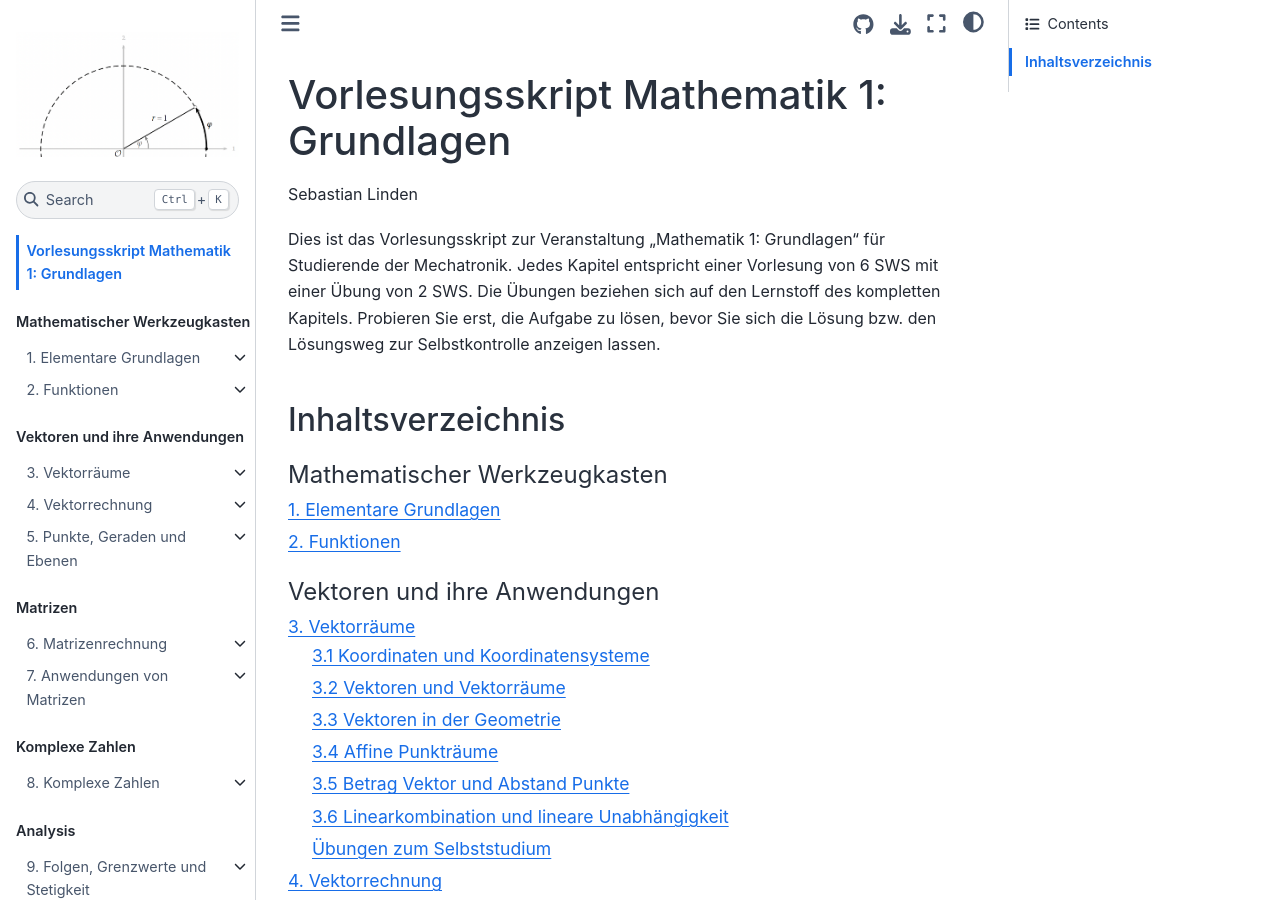
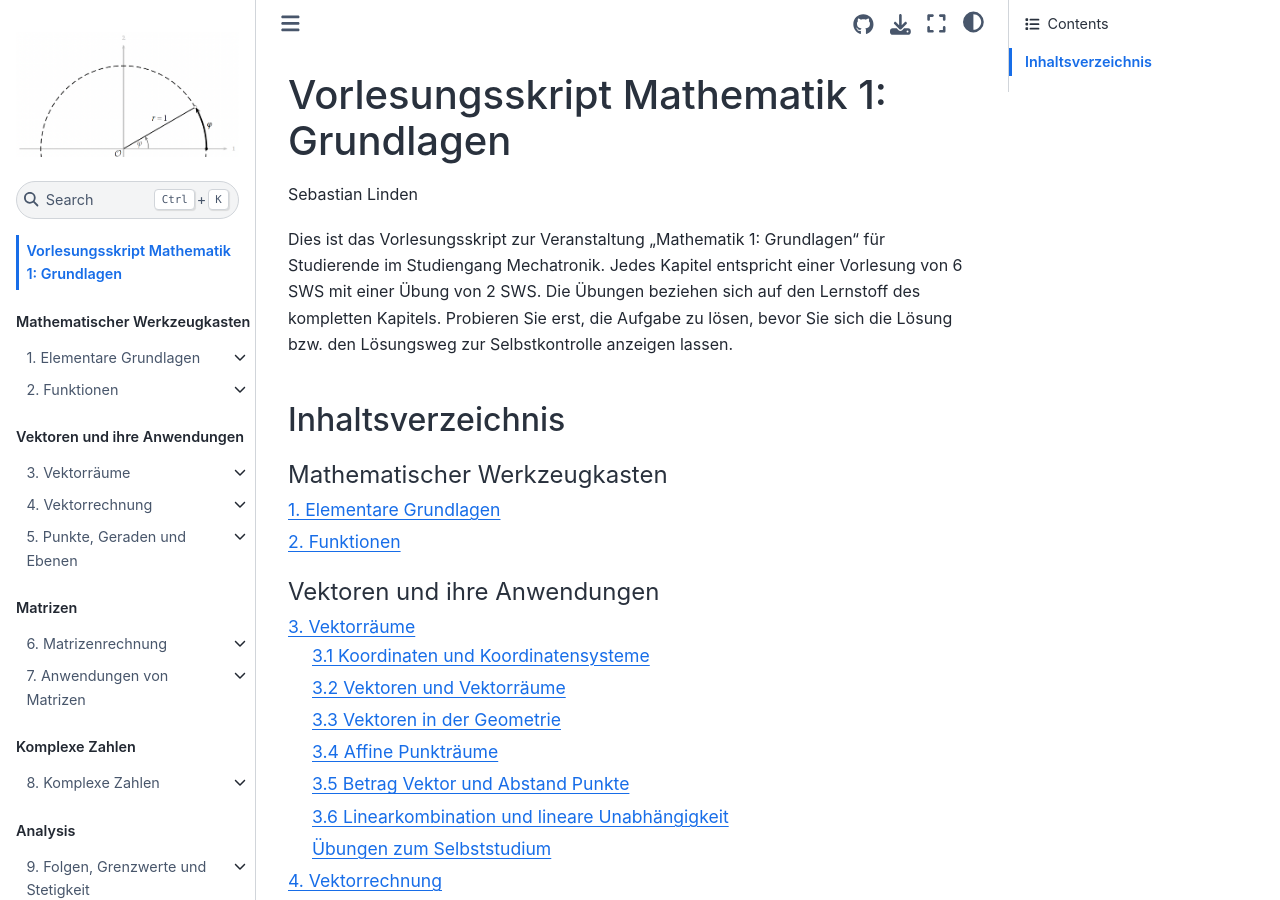
Before and after one commit to s-linden/mathematik-1-grundlagen, a Jupyter Book: the page built from intro.md, in a window 1280 px wide and 900 px high. Built offline with Jupyter Book 1.0.4 settings and Sphinx 7.4.7 and the Sphinx Book theme 1.1.4, drawn with Linux system fonts in a browser that asks for light colours; a script that is not in the unit is left out; comment, search, counter and statistics services are not loaded.

Commit message:
Aktualisierung 21.10.2026 10:25: intro.md

```diff
--- a/intro.md
+++ b/intro.md
@@ -2,7 +2,7 @@
 
 Sebastian Linden
 
-Dies ist das Vorlesungsskript zur Veranstaltung „Mathematik 1: Grundlagen“ für Studierende der Mechatronik.
+Dies ist das Vorlesungsskript zur Veranstaltung „Mathematik 1: Grundlagen“ für Studierende im Studiengang Mechatronik.
 Jedes Kapitel entspricht einer Vorlesung von 6 SWS mit einer Übung von 2 SWS. Die Übungen beziehen sich auf den Lernstoff des kompletten Kapitels. Probieren Sie erst, die Aufgabe zu lösen, bevor Sie sich die Lösung bzw. den Lösungsweg zur Selbstkontrolle anzeigen lassen.
 
 ## Inhaltsverzeichnis
```
